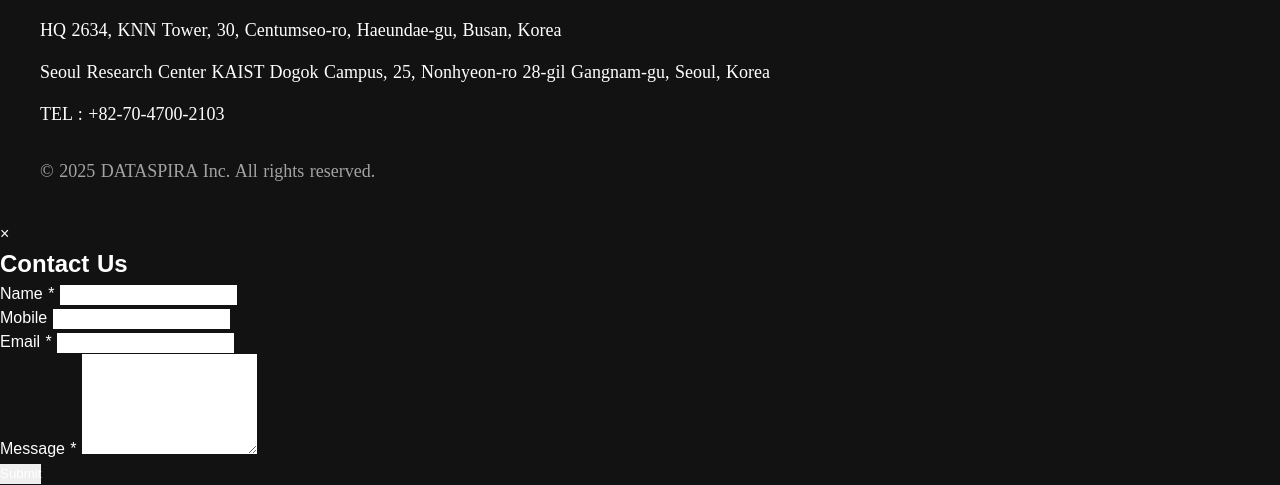
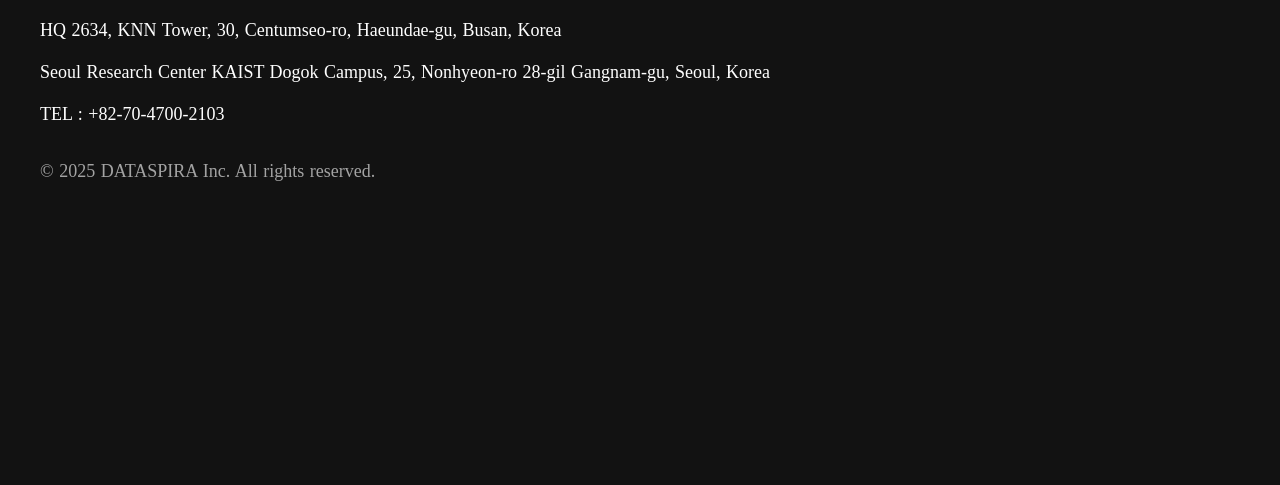
Before and after one commit to owenlee7/owenlee7.github.io, a plain HTML site: page index_ko.html in a window 1280 px wide. Shown: the part 7197-7682 px from the top of the page. After the commit the page ends 7419 px from the top, so only its background shows below. Drawn offline with Linux system fonts and the light colour scheme.

Commit message:
Contact Us css파일 html 추가

```diff
--- a/DPP.html
+++ b/DPP.html
@@ -39,6 +39,7 @@
 
     <!-- RESPONSIVE CSS -->
     <link href="css/responsive.css" rel="stylesheet">
+    <link rel="stylesheet" href="css/contactus.css">
 
 </head>
 
--- a/index_ko.html
+++ b/index_ko.html
@@ -17,15 +17,16 @@
     <link rel="apple-touch-icon" href="images/icon/apple-icon-60x60.png">
     <link rel="icon" href="images/icon/apple-icon-60x60.png" type="image/x-icon">
 
-    <link href="css/flaticon.css" rel="stylesheet">
-    <link id="effect" href="css/dropdown-effects/fade-down.css" media="all" rel="stylesheet">
-    <link href="css/owl.carousel.min.css" rel="stylesheet">
-    <link href="css/owl.theme.default.min.css" rel="stylesheet">
-    <link href="css/animate.css" rel="stylesheet">
+    <link rel="stylesheet" href="css/flaticon.css">
+    <link rel="stylesheet" href="css/dropdown-effects/fade-down.css" id="effect" media="all">
+    <link rel="stylesheet" href="css/owl.carousel.min.css">
+    <link rel="stylesheet" href="css/owl.theme.default.min.css">
+    <link rel="stylesheet" href="css/animate.css">
     <link rel="stylesheet" href="css/footer.css">
     <link rel="stylesheet" href="css/nav.css">
     <link rel="stylesheet" href="css/style.css">
-    <link href="css/responsive.css" rel="stylesheet">
+    <link rel="stylesheet" href="css/responsive.css">
+    <link rel="stylesheet" href="css/contactus.css">
 </head>
 
 <body id="index">
```
Also changed, not shown: DPP_ko.html (+1 -0 lines), GS1.html (+1 -2 lines), GS1_ko.html (+1 -0 lines).
